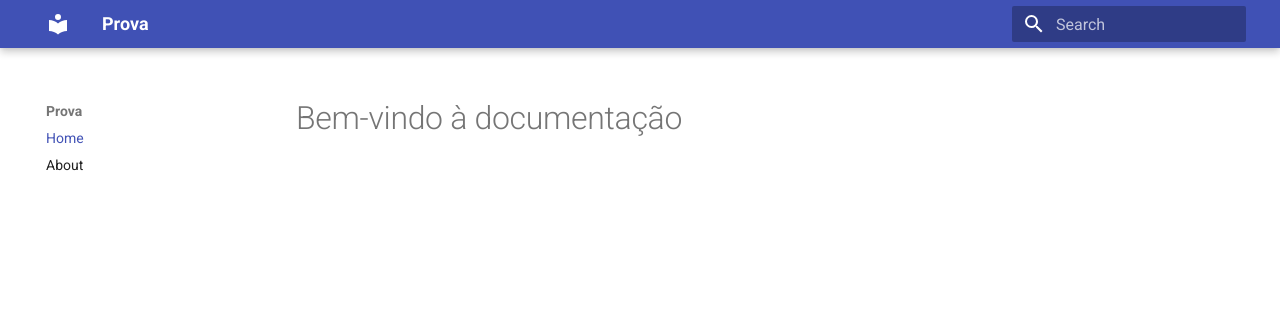
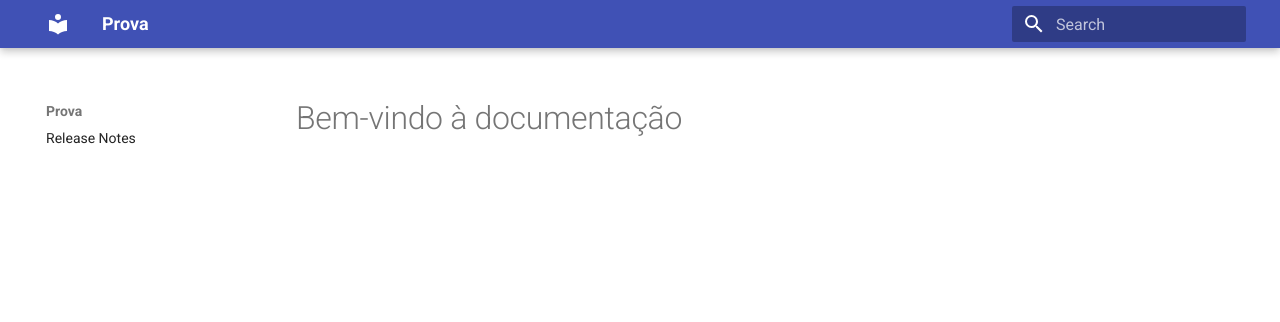
Before and after one commit to Ecossistema-Conecta/WorkshopFastAPI, an MkDocs documentation site: the page built from docs/index.md, in a window 1280 px wide. Shown: the top 322 px of the page. Built offline with MkDocs 1.6.1 and Material for MkDocs 9.7.7, drawn with Linux system fonts in a browser that asks for light colours.

Commit message:
fix(mkdocs.yml): Ajustada a barra de navegação do site
Para mostrar o CHANGELOG foi necessário atualizar o arquivo mkdocs.yml

Issue #002

```diff
--- a/mkdocs.yml
+++ b/mkdocs.yml
@@ -1,8 +1,7 @@
 site_name: Prova
 
 nav:
-  - Home: index.md
-  - About: about.md
+  - Release Notes: CHANGELOG.md
 
 theme:
   name: 'material'
```
Also changed, not shown: CHANGELOG.md (added, +5 -0 lines).
